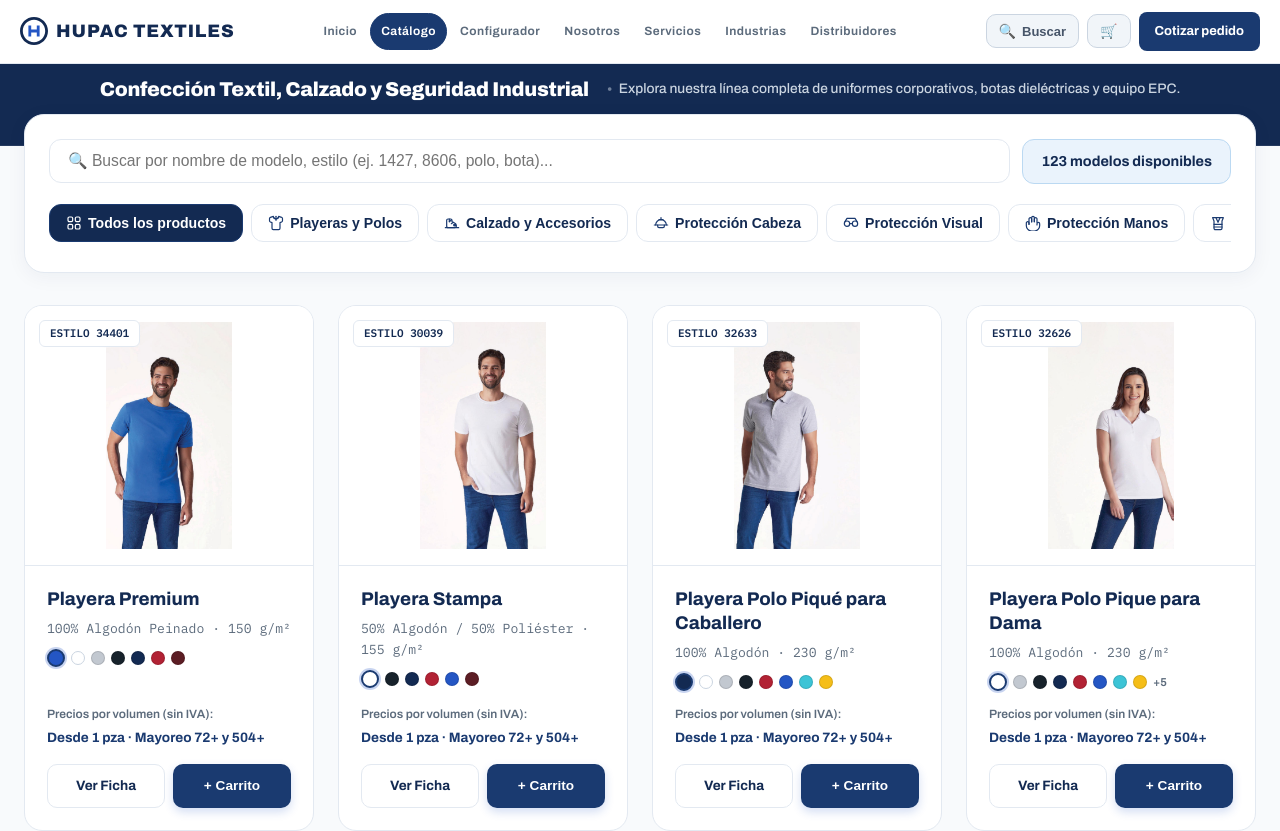
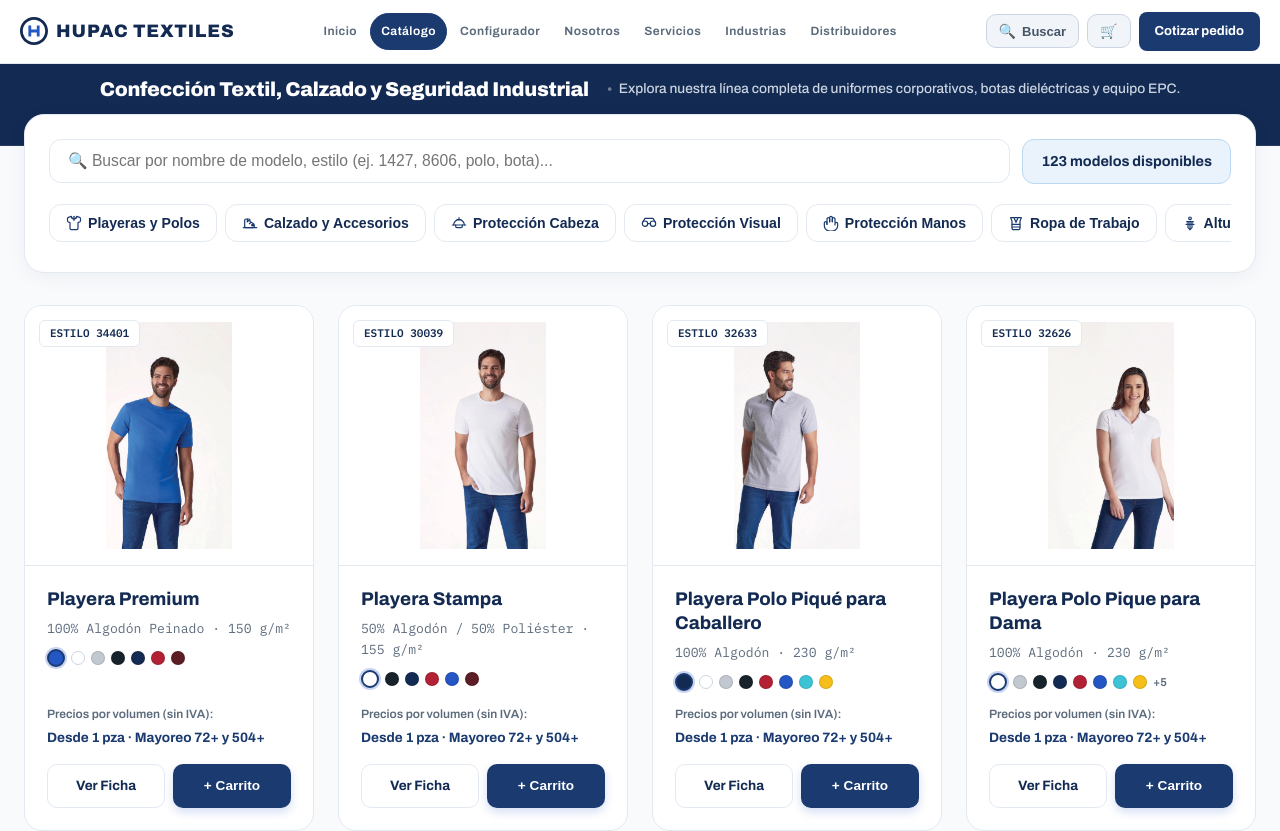
Before and after one commit to danieltrejomx/hupac-textiles-web, a Next.js app: page /catalogo in a window 1280 px wide. Shown: the top 831 px of the page. Built offline with nearby package versions, Linux system fonts and the light colour scheme.

Commit message:
feat(catalogo): eliminar el boton de filtro 'Todos los productos'

```diff
--- a/app/catalogo/page.tsx
+++ b/app/catalogo/page.tsx
@@ -20,7 +20,6 @@ import {
 } from '@/components/Icons';
 
 const CATEGORIAS_FILTRO = [
-  { id: 'todos', label: 'Todos los productos', icon: IconTodos },
   { id: 'textiles', label: 'Playeras y Polos', icon: IconPlayeras },
   { id: 'calzado', label: 'Calzado y Accesorios', icon: IconCalzado },
   { id: 'cabeza', label: 'Protección Cabeza', icon: IconCabeza },
@@ -381,7 +380,7 @@ export default function CatalogoPage() {
                 return (
                   <button
                     key={cat.id}
-                    onClick={() => setCategoriaActiva(cat.id)}
+                    onClick={() => setCategoriaActiva(isActive ? 'todos' : cat.id)}
                     style={{
                       display: 'inline-flex',
                       alignItems: 'center',
```
